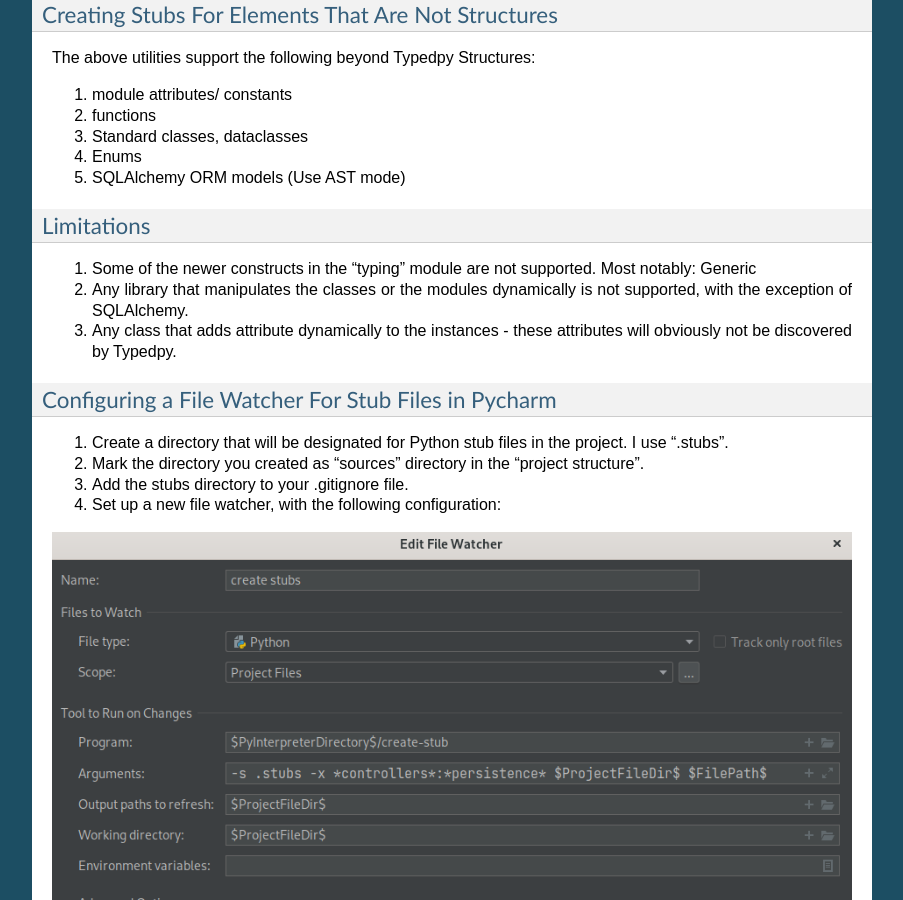
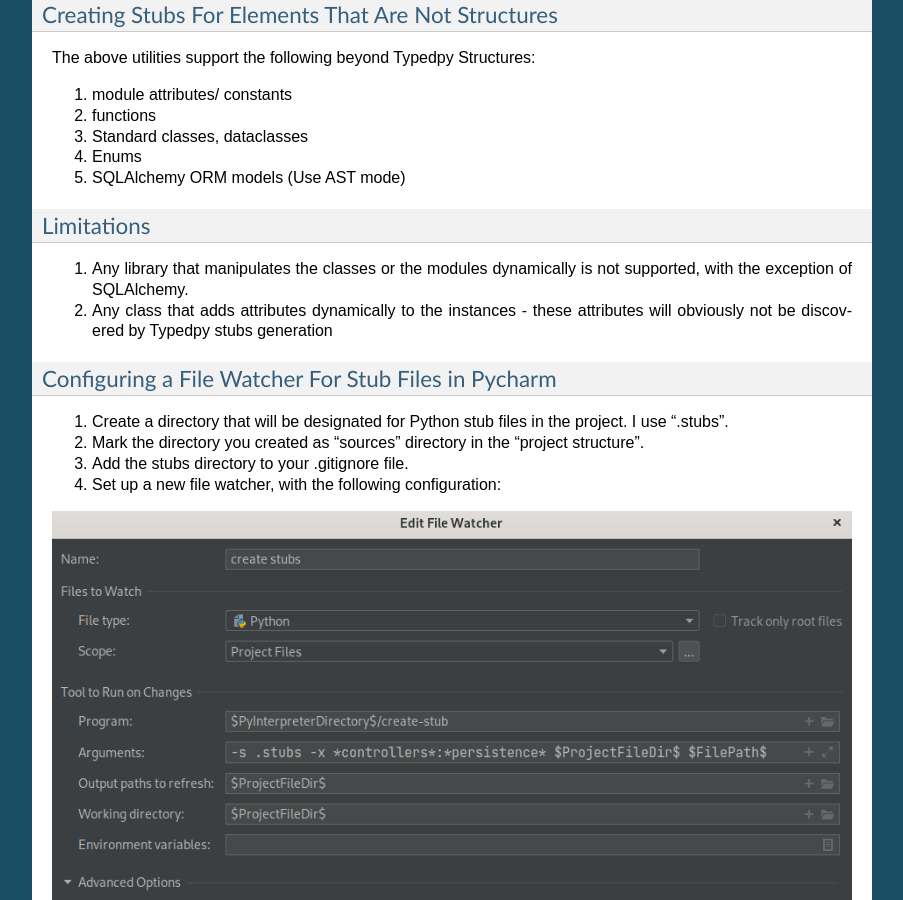
Before and after one commit to loyada/typedpy, a Sphinx documentation site: the page built from docs/stubs.rst, in a window 1280 px wide and 900 px high, scrolled down 1293 px. Shown: the whole window, without its empty margins (198-1101 px from the left). Built offline with Sphinx 7.4.7, drawn with Linux system fonts in a browser that asks for light colours.

Commit message:
Update stubs.rst

```diff
--- a/docs/stubs.rst
+++ b/docs/stubs.rst
@@ -93,11 +93,9 @@
 
 Limitations
 -----------
-
-1. Some of the newer constructs in the "typing" module are not supported. Most notably: Generic
-2. Any library that manipulates the classes or the modules dynamically is not supported, with the exception of SQLAlchemy.
-3. Any class that adds attribute dynamically to the instances - these attributes will obviously not
-   be discovered by Typedpy.
+1. Any library that manipulates the classes or the modules dynamically is not supported, with the exception of SQLAlchemy.
+2. Any class that adds attributes dynamically to the instances - these attributes will obviously not
+   be discovered by Typedpy stubs generation
 
 
 
```
